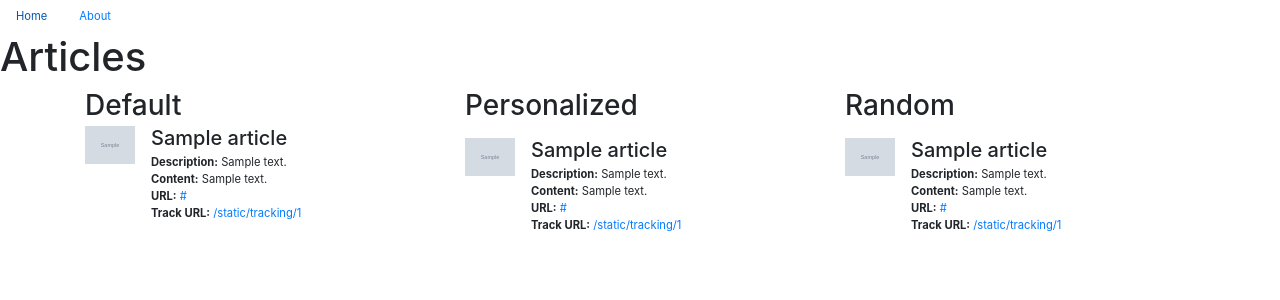
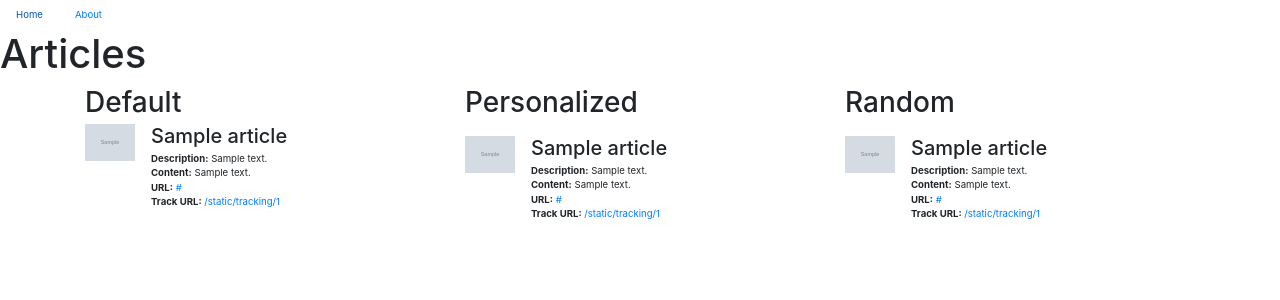
Before and after one commit to slowmosteve/news-app, a Flask app: template app/templates/home.html in a window 1280 px wide. Shown: the top 300 px of the page. Run offline with Flask 2, Linux system fonts and the light colour scheme; the template is opened without the code that fills it: most values are stand-ins (such as "Sample title", 1, 10 or a date in 2020); grey boxes marked "Sample" are stand-in pictures; some libraries are stand-ins or nearby versions.

Commit message:
chore: update template

```diff
--- a/app/templates/home.html
+++ b/app/templates/home.html
@@ -9,7 +9,7 @@
     <link rel="stylesheet" href="https://stackpath.bootstrapcdn.com/bootstrap/4.5.0/css/bootstrap.min.css" integrity="sha384-9aIt2nRpC12Uk9gS9baDl411NQApFmC26EwAOH8WgZl5MYYxFfc+NcPb1dKGj7Sk" crossorigin="anonymous">
     <style>
       body {
-        font-size: 0.7rem;
+        font-size: 0.6rem;
       }
     </style>
     <title>News Site</title>
@@ -20,7 +20,7 @@
         <a class="nav-link" href="{{ url_for('about') }}">About</a>
       </nav>
     <h1>Articles</h1>
-    <div class="container">
+    <div class="container-xl">
         <div class="row">
           <div class="col-md">
             <h3 class="mt-0 mb-1">Default</h3>
```
